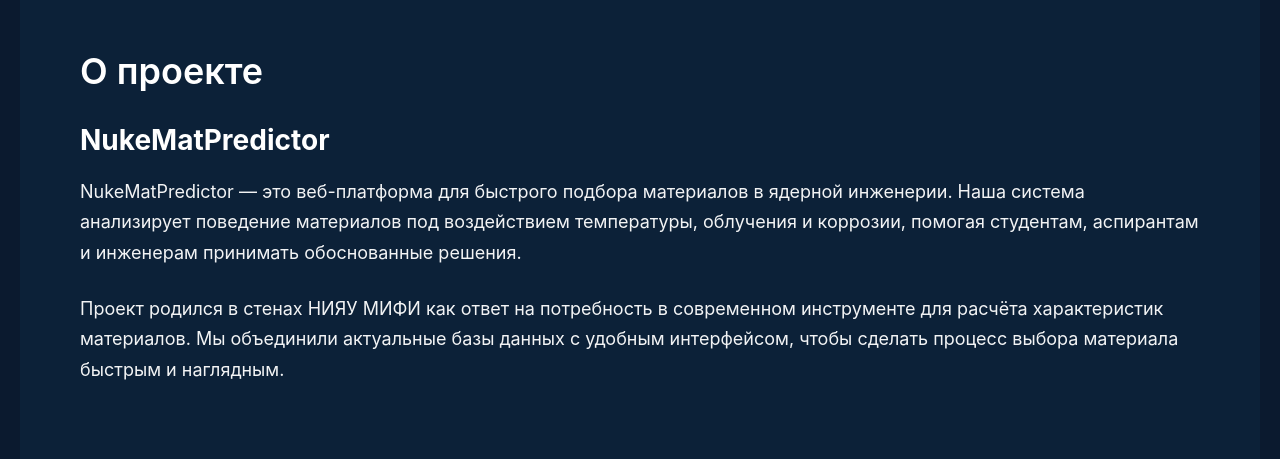
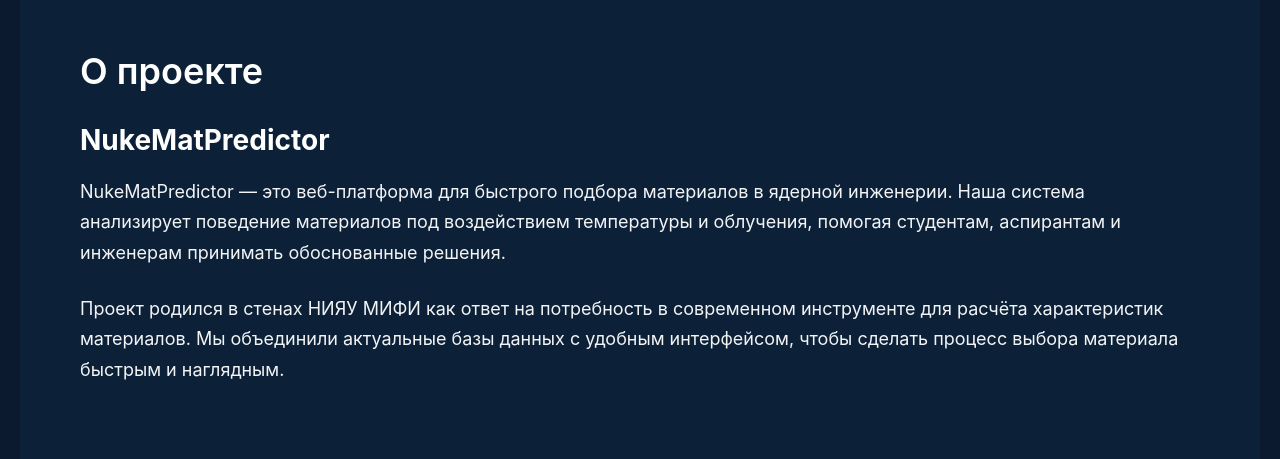
Before and after one commit to khazipovamir45-cmyk/NukeMatPredictor, a Flask app: page / in a window 1280 px wide. Shown: the part 910-1369 px from the top of the page. Run offline with Flask 3, Linux system fonts and the light colour scheme.

Commit message:
Обновила текст о проекте в  index.html и удалила mockups.png

```diff
--- a/templates/index.html
+++ b/templates/index.html
@@ -75,7 +75,7 @@
             <div class="about-content">
                 <div class="about-text">
                     <h3>NukeMatPredictor</h3>
-                    <p>NukeMatPredictor — это веб-платформа для быстрого подбора материалов в ядерной инженерии. Наша система анализирует поведение материалов под воздействием температуры, облучения и коррозии, помогая студентам, аспирантам и инженерам принимать обоснованные решения.</p>
+                    <p>NukeMatPredictor — это веб-платформа для быстрого подбора материалов в ядерной инженерии. Наша система анализирует поведение материалов под воздействием температуры и облучения, помогая студентам, аспирантам и инженерам принимать обоснованные решения.</p>
 
                     <p>Проект родился в стенах НИЯУ МИФИ как ответ на потребность в современном инструменте для расчёта характеристик материалов. Мы объединили актуальные базы данных с удобным интерфейсом, чтобы сделать процесс выбора материала быстрым и наглядным.</p>
                 </div>
```
Also changed, not shown: 1 other file.
